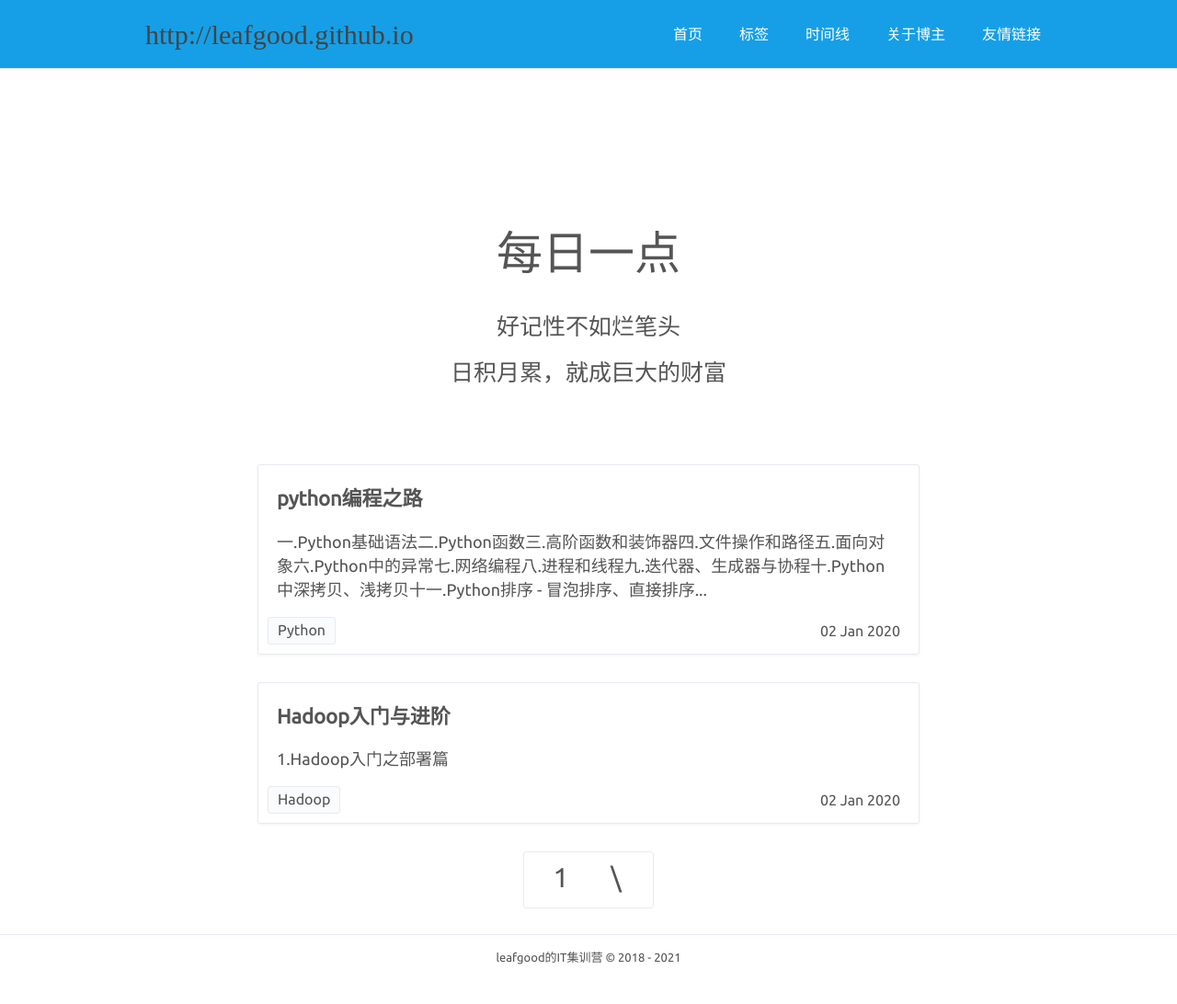
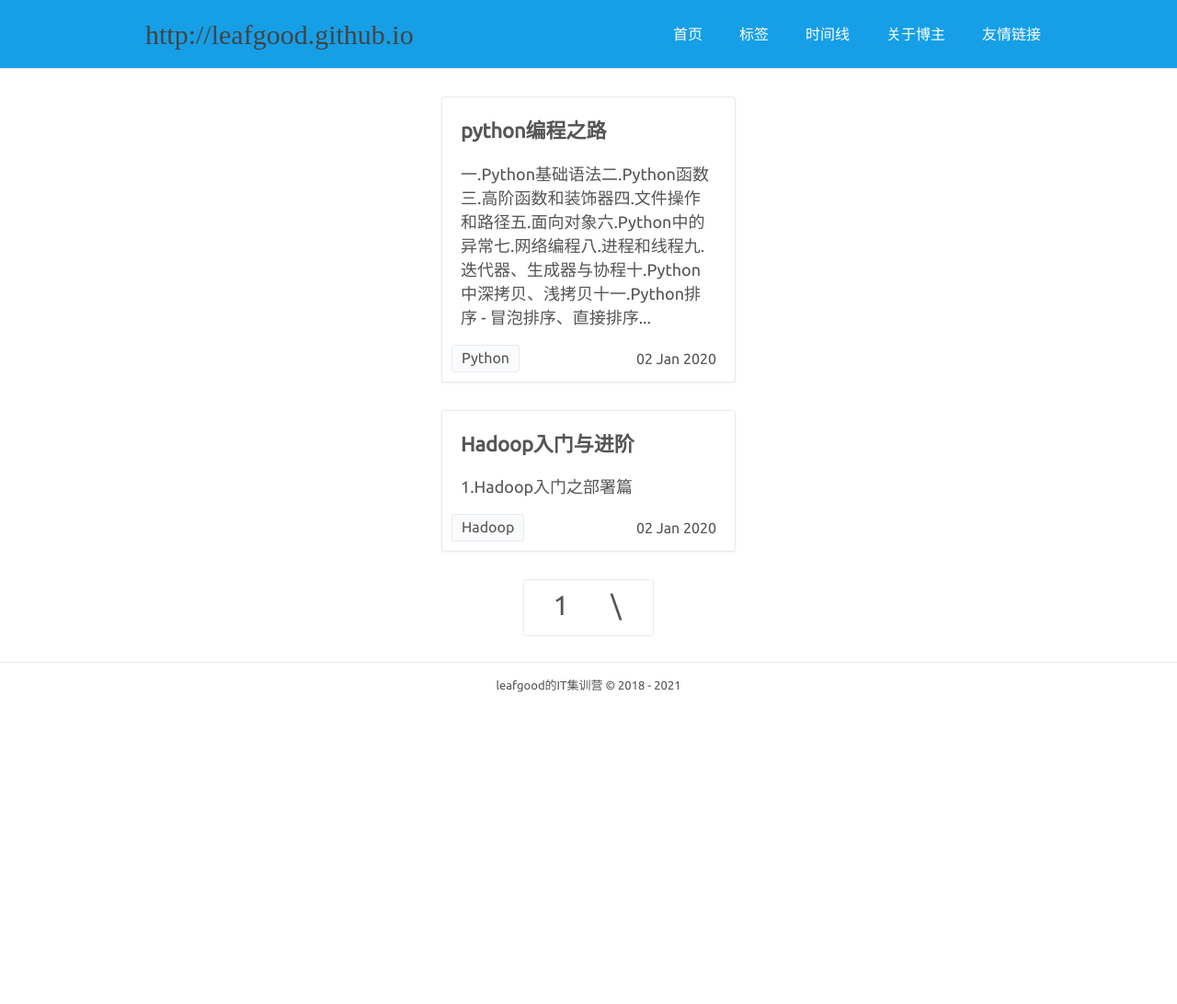
Before and after one commit to leafgood/leafgood.github.io, a Jekyll site: the page built from index.html, in a window 1280 px wide. Shown: the whole page at 92% size. Built offline with Jekyll 4.4.1, drawn with Linux system fonts in a browser that asks for light colours; comment, search, counter and statistics services are not loaded; after the commit the page ends 900 px from its top, so only the background shows below that.

Commit message:
2020-01-02

```diff
--- a/assets/css/style.css
+++ b/assets/css/style.css
@@ -185,7 +185,7 @@ a{
     list-style: none;
     display: block;
     height: auto;
-    width: 720px;
+    width: 320px;
     margin: 30px auto;
     background-color: white;
     border-radius: 3px;
--- a/index.html
+++ b/index.html
@@ -9,7 +9,7 @@ description: 日积月累，就成巨大的财富
 {% include header.html %}
 {% include boot.html %}
 <main>
-    {% include title.html %}
+    <!--{% include title.html %} -->
     <ul class="post-list">
       {% include posts_paginator.html %}
     </ul>
```
